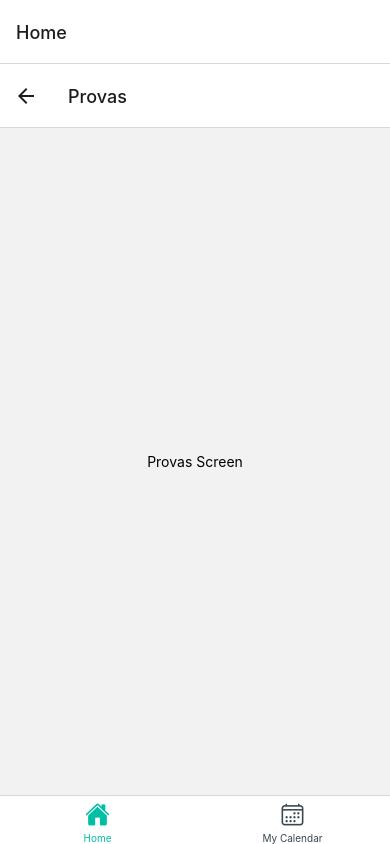
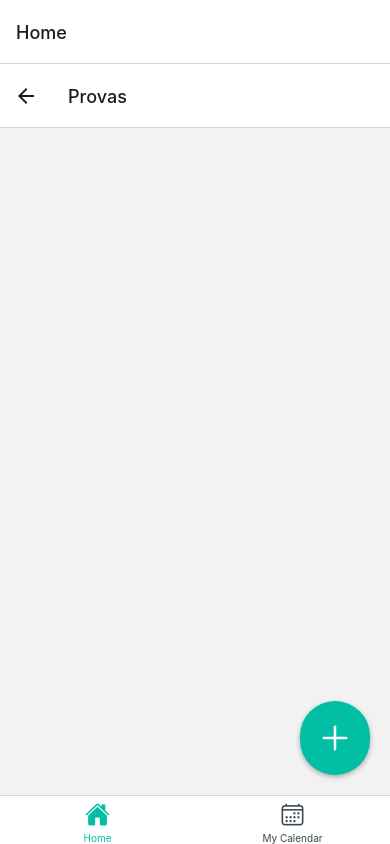
Before and after one commit to gabrielhenrique-123/Study-Flow, a React Native app: screen /Provas in a window 390 px wide. Built offline with nearby package versions, Linux system fonts and the light colour scheme.

Commit message:
Provas added

```diff
--- a/screens/ProvasScreen.js
+++ b/screens/ProvasScreen.js
@@ -1,18 +1,122 @@
-import React from 'react';
-import { View, Text, StyleSheet } from 'react-native';
+import React, { useState } from 'react';
+import { View, Text, TextInput, Button, StyleSheet, FlatList, TouchableOpacity, Modal, SafeAreaView } from 'react-native';
+import { Ionicons } from '@expo/vector-icons';
 
 export default function ProvasScreen() {
+  const [provas, setProvas] = useState([]);
+  const [showModal, setShowModal] = useState(false);
+  const [nomeProva, setNomeProva] = useState('');
+  const [disciplina, setDisciplina] = useState('');
+  const [data, setData] = useState('');
+
+  const handleAddProva = () => {
+    if (nomeProva && disciplina && data) {
+      setProvas([...provas, { nomeProva, disciplina, data }]);
+      setNomeProva('');
+      setDisciplina('');
+      setData('');
+      setShowModal(false);
+    }
+  };
+
   return (
-    <View style={styles.container}>
-      <Text>Provas Screen</Text>
-    </View>
+    <SafeAreaView style={styles.container}>
+      <FlatList
+        data={provas}
+        keyExtractor={(item, index) => index.toString()}
+        renderItem={({ item }) => (
+          <View style={styles.provaItem}>
+            <Text style={styles.provaText}>{item.nomeProva} - {item.disciplina} - {item.data}</Text>
+          </View>
+        )}
+      />
+
+      <Modal
+        animationType="slide"
+        transparent={true}
+        visible={showModal}
+        onRequestClose={() => setShowModal(false)}
+      >
+        <SafeAreaView style={styles.modalContainer}>
+          <View style={styles.modalContent}>
+            <TextInput
+              style={styles.input}
+              placeholder="Nome da Prova"
+              value={nomeProva}
+              onChangeText={setNomeProva}
+            />
+            <TextInput
+              style={styles.input}
+              placeholder="Disciplina"
+              value={disciplina}
+              onChangeText={setDisciplina}
+            />
+            <TextInput
+              style={styles.input}
+              placeholder="Data (YYYY-MM-DD)"
+              value={data}
+              onChangeText={setData}
+            />
+            <Button title="Adicionar" onPress={handleAddProva} />
+            <Button title="Cancelar" color="red" onPress={() => setShowModal(false)} />
+          </View>
+        </SafeAreaView>
+      </Modal>
+
+      <TouchableOpacity
+        onPress={() => setShowModal(true)}
+        style={styles.addButton}
+        activeOpacity={0.7} // Feedback visual ao pressionar
+      >
+        <Ionicons name="add" size={40} color="white" />
+      </TouchableOpacity>
+    </SafeAreaView>
   );
 }
 
 const styles = StyleSheet.create({
   container: {
     flex: 1,
+    padding: 20,
+  },
+  provaItem: {
+    padding: 10,
+    borderBottomWidth: 1,
+    borderBottomColor: '#ddd',
+  },
+  provaText: {
+    fontSize: 18,
+  },
+  modalContainer: {
+    flex: 1,
     justifyContent: 'center',
     alignItems: 'center',
+    backgroundColor: 'rgba(0,0,0,0.5)',
+  },
+  modalContent: {
+    backgroundColor: 'white',
+    padding: 20,
+    borderRadius: 10,
+    width: '80%',
+  },
+  input: {
+    height: 40,
+    borderColor: 'gray',
+    borderWidth: 1,
+    marginBottom: 15,
+    paddingHorizontal: 10,
+  },
+  addButton: {
+    position: 'absolute',
+    bottom: 20,
+    right: 20,
+    backgroundColor: '#00BFA5',
+    borderRadius: 50,
+    padding: 15,
+    elevation: 5, // Sombra para Android
+    shadowColor: '#000', // Sombra para iOS
+    shadowOffset: { width: 0, height: 2 },
+    shadowOpacity: 0.3,
+    shadowRadius: 5,
   },
 });
```
